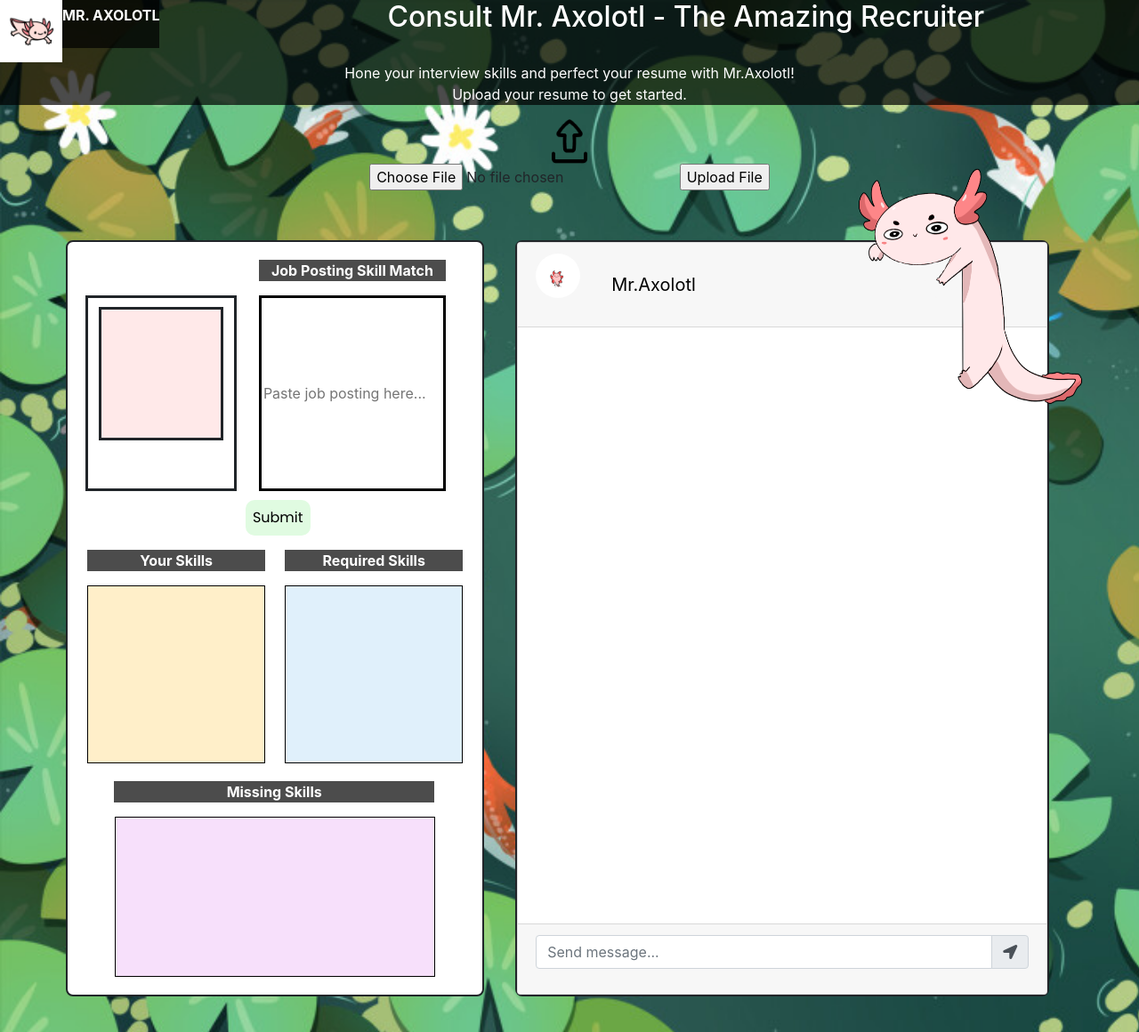
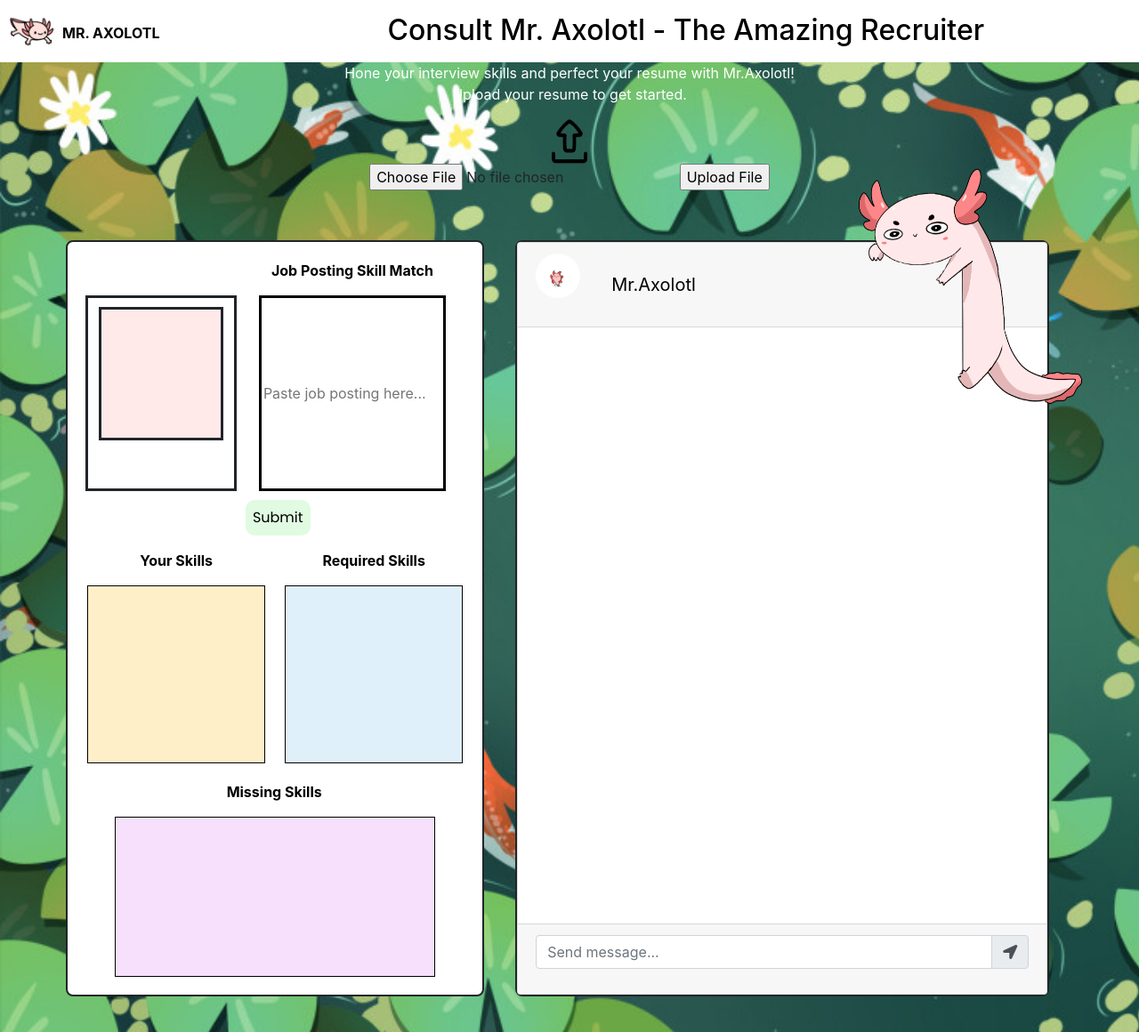
Before and after one commit to Celeste04/BookBuddies, a Flask app: page / in a window 1280 px wide. Shown: the top 1160 px of the page at 89% size. Run offline with Flask 3, Linux system fonts and the light colour scheme; parts of the project's set-up code (start-up, migrations or seed data) failed here and were passed over; some libraries are stand-ins or nearby versions.

Commit message:
fix header

```diff
--- a/static/index.css
+++ b/static/index.css
@@ -8,19 +8,19 @@
     background-size: cover;
 }
 p {
-    color: white;
-    background-color: rgb(0,0,0,0.7);
+    color: black;
+}
 
-}
 .top {
-    background-color: rgb(0,0,0,0.7);
+    background-color:white;
     display: flex;
-    color: white;
+    color: black;
 }
 
 .top h2 {
-    color: white;
+    color: black;
     padding-left: 20%;
+    padding-top: 15px;
 }
 
 .logo {
@@ -28,8 +28,12 @@
 }
 
 .logo p {
-    padding-top: 5px;
+    padding-top: 25px;
     font-weight: bold;
+}
+
+.upload p {
+    color: white;
 }
 
 .btn-wrapper {
```
